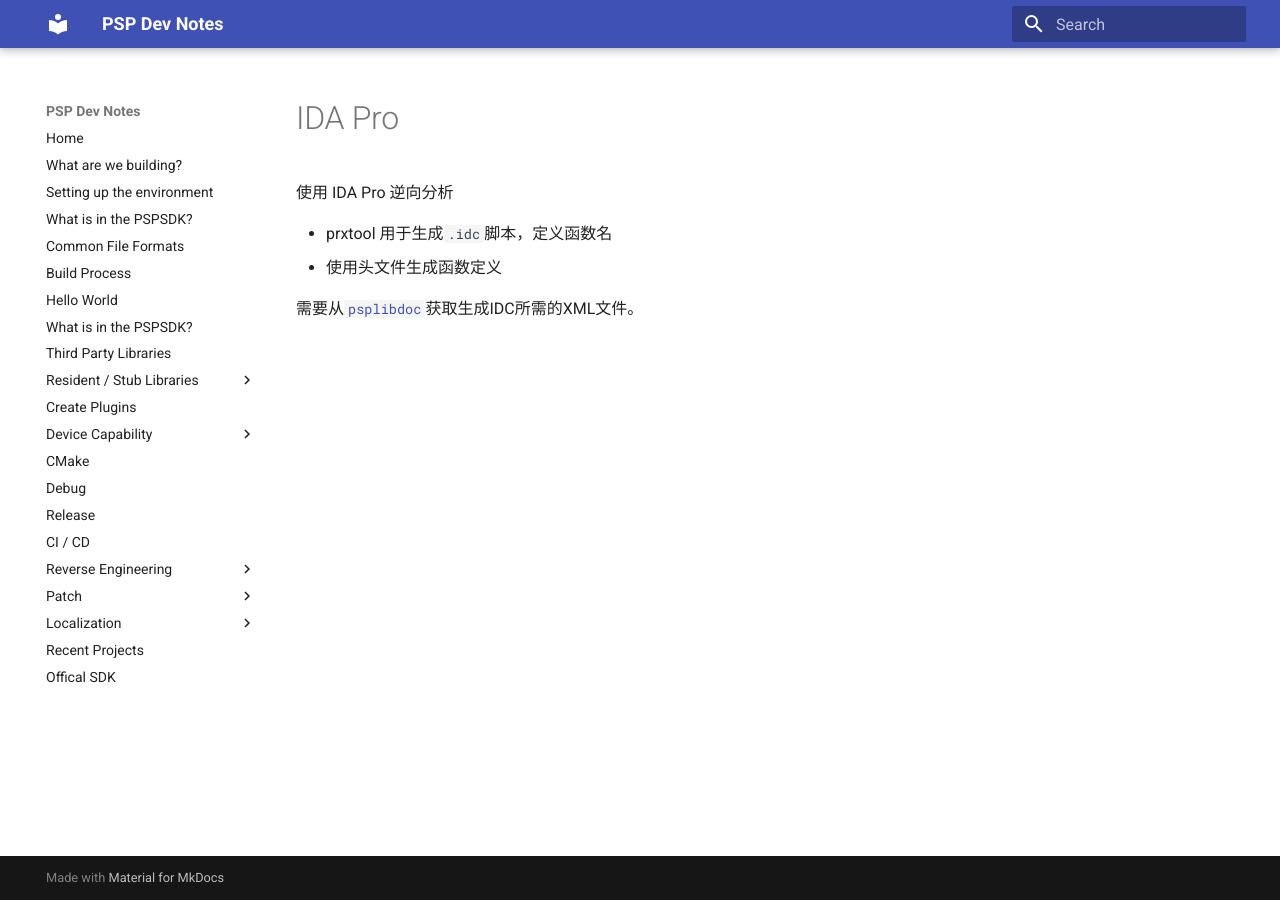
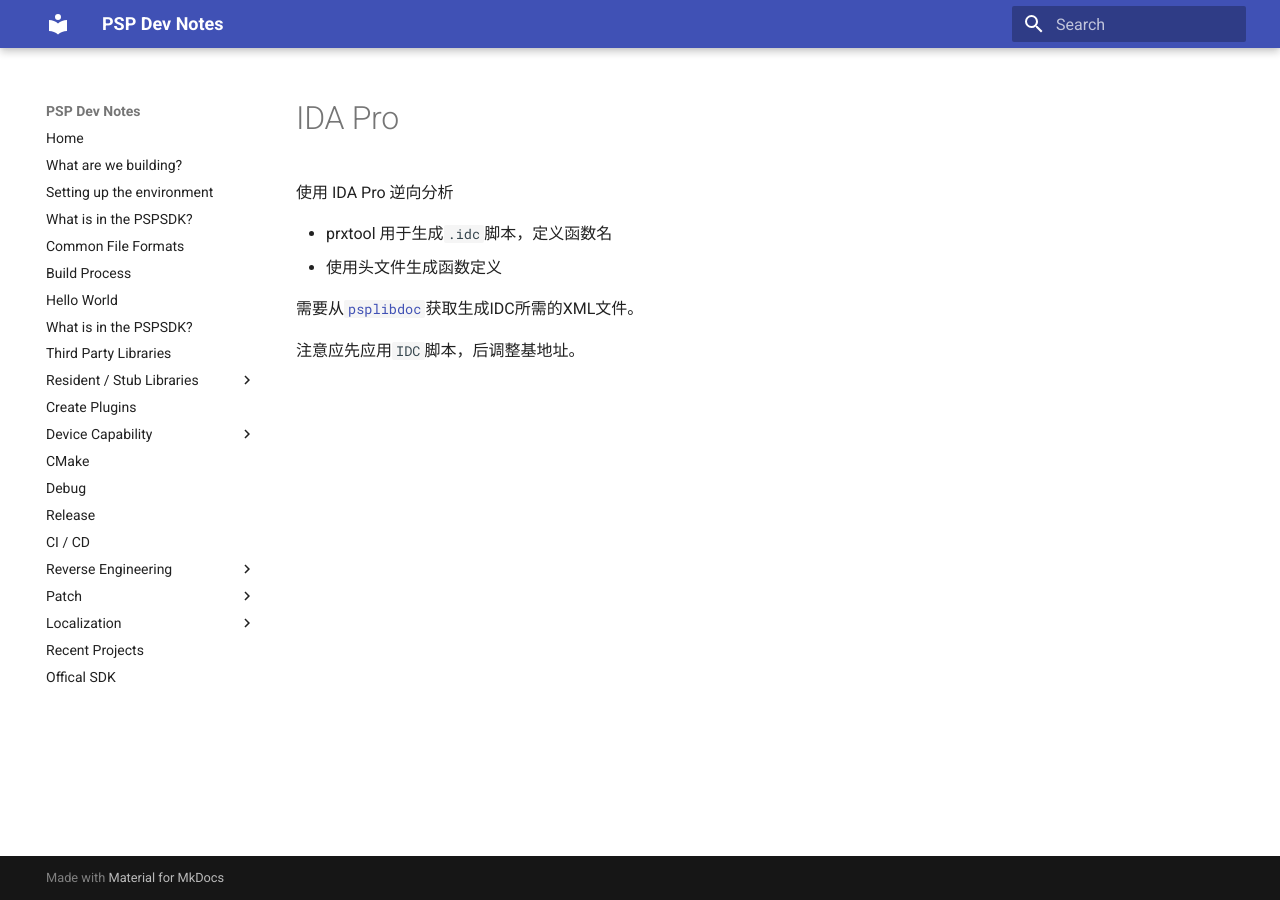
Before and after one commit to xeonliu/PSPDevNote, an MkDocs documentation site: the page built from docs/localization/IDA.md, in a window 1280 px wide. Built offline with MkDocs 1.6.1 and Material for MkDocs 9.7.7, drawn with Linux system fonts in a browser that asks for light colours; old or Windows-style settings are respelled for this version of MkDocs.

Commit message:
Add description on IDC

```diff
--- a/docs/localization/IDA.md
+++ b/docs/localization/IDA.md
@@ -6,3 +6,5 @@
 - 使用头文件生成函数定义
 
 需要从[`psplibdoc`](https://github.com/pspdev/psplibdoc/)获取生成IDC所需的XML文件。
+
+注意应先应用`IDC`脚本，后调整基地址。
```
